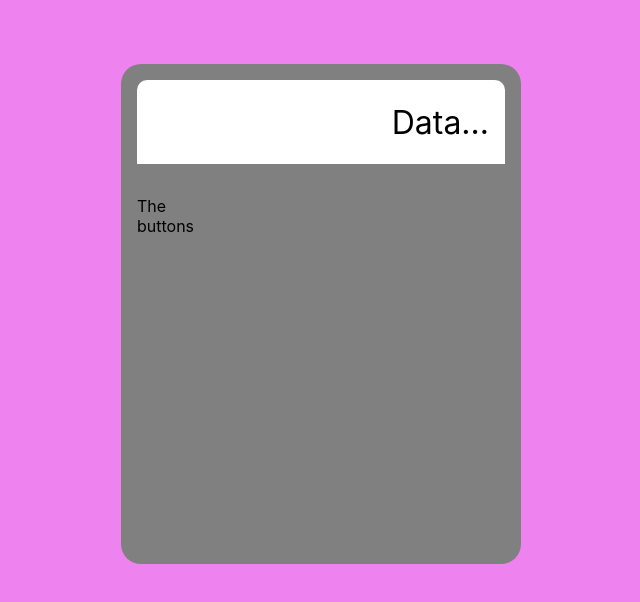
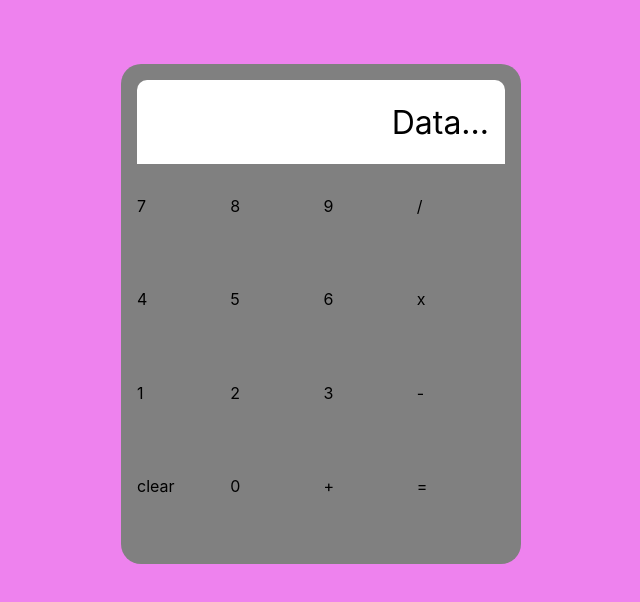
Before and after one commit to pernillafed/calculator-react, a React (Create React App) app: page / in a window 1280 px wide. Shown: the top 602 px of the page, without its empty margins (319-959 px from the left). Built offline with nearby package versions, Linux system fonts and the light colour scheme.

Commit message:
Created buttons data and looped out

```diff
--- a/src/components/ButtonsContainer.js
+++ b/src/components/ButtonsContainer.js
@@ -1,10 +1,18 @@
+import { useState } from 'react';
+
 import style from '../css/ButtonsContainer.module.css';
 
 function ButtonsContainer() {
 
+    const [buttonsValues, setButtonsValues] = useState([
+        7, 8, 9, "/", 4, 5, 6, "x", 1, 2, 3, "-", "clear", 0, "+", "="
+    ])
+
     return (
         <div className={style.buttons}>
-            <p>The buttons</p>
+            {buttonsValues.map((value) => (
+                <p key={value}>{value}</p>
+            ))}
         </div>
     )
 
```
